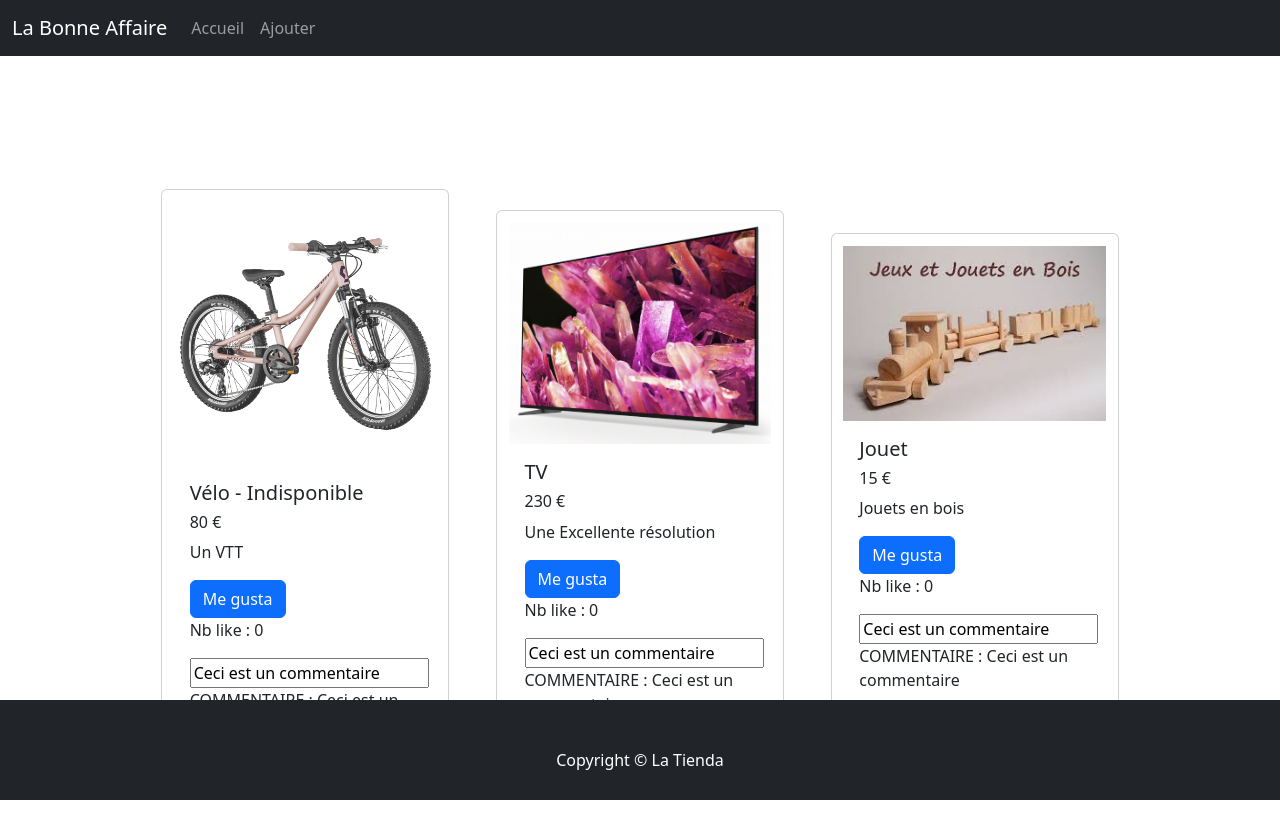
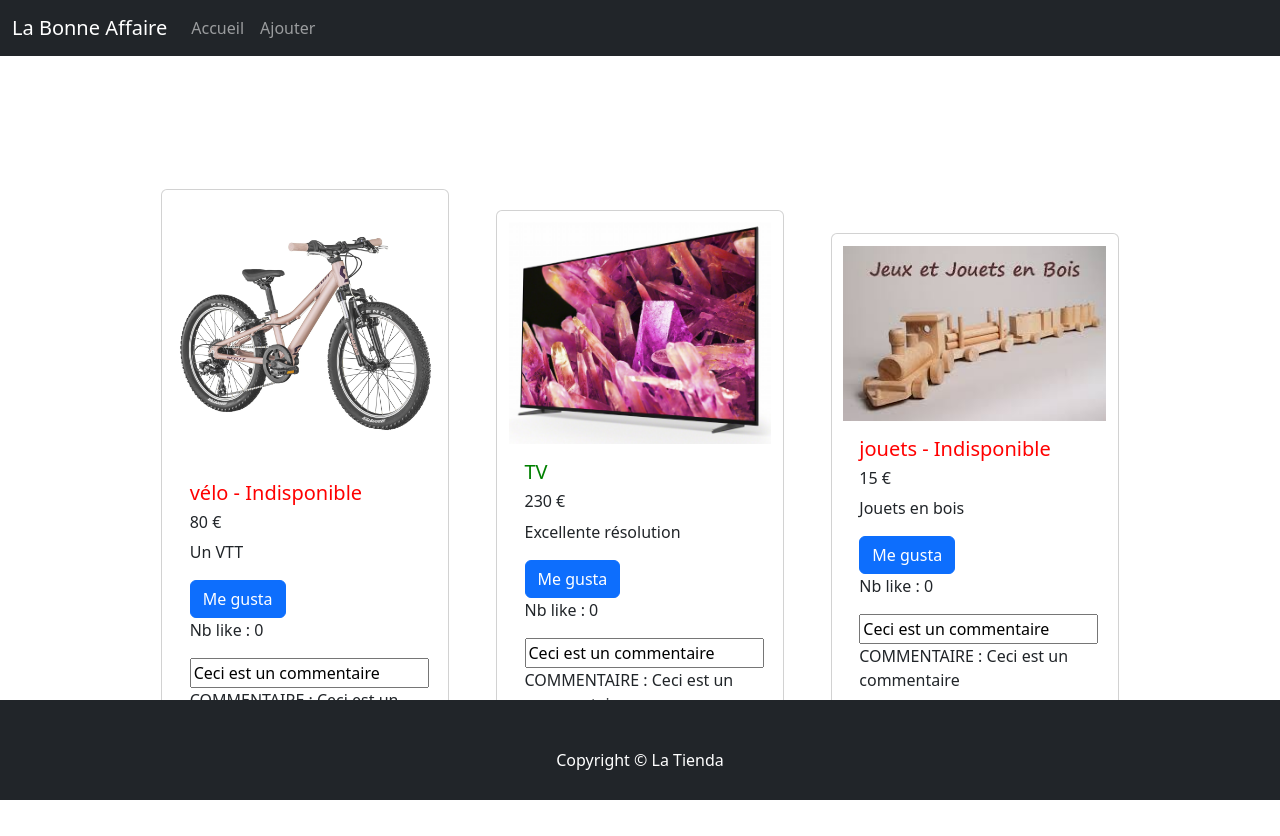
Before and after one commit to Baboo81/AngularTest, an Angular app in the folder latienda/: page / in a window 1280 px wide. Built offline with nearby package versions, Linux system fonts and the light colour scheme.

Commit message:
Added fct

```diff
--- a/latienda/src/app/app.component.html
+++ b/latienda/src/app/app.component.html
@@ -31,34 +31,17 @@
     </p>
   </div>
   <div id="home">
+
     <app-article
-      [titreArticle]=" 'Vélo' "
-      [prixArticle]="80"
-      [description]=" 'Un VTT' "
-      [urlImg]="'../assets/img/velo.jpg'"
-      [textAltImg]="'Un vélo Scott'"
-      [dispo]="false"
+      *ngFor = "let element of liste"
+      [titreArticle]="element.titreArticle"
+      [prixArticle]="element.prixArticle"
+      [description]="element.description"
+      [urlImg]="element.urlImg"
+      [textAltImg]="element.textAltImg"
+      [dispo]="element.dispo"
       (info)="onAffiche($event)">
     </app-article>
-
-    <app-article
-      [titreArticle]=" 'TV' "
-      [prixArticle]="230"
-      [description]=" 'Une Excellente résolution' "
-      [urlImg]="'../assets/img/tv.jpg'"
-      [textAltImg]="'TV Sony'"
-      [dispo]="true"
-      (info)="onAffiche($event)">
-    </app-article>
-
-    <app-article
-      [titreArticle]=" 'Jouet' "
-      [prixArticle]="15"
-      [description]=" 'Jouets en bois' "
-      [urlImg]="'../assets/img/jouets.jpg'"
-      [textAltImg]="'Jouets de luxe'"
-      [dispo]="true"
-      (info)="onAffiche($event)"></app-article>
   </div>
 </div>
 
--- a/latienda/src/app/app.component.ts
+++ b/latienda/src/app/app.component.ts
@@ -10,12 +10,36 @@ import { Component } from '@angular/core';
 //export permet d'exporter le code vers le html
 export class AppComponent {
   title = 'latienda';
-  prix1: number = 80;
-  prix2: number = 230;
-  prix3: number = 15;
   message: string = "";
 
   onAffiche(arg: string) {
     return this.message = "Merci d'avoir voté pour l'article : " + arg;
   }
+
+  liste = [
+    {
+      titreArticle: "vélo",
+      prixArticle: 80,
+      description: "Un VTT",
+      urlImg: "../assets/img/velo.jpg",
+      textAltImg: "Un vélo Scott",
+      dispo: false
+    },
+    {
+      titreArticle: "TV",
+      prixArticle: 230,
+      description: "Excellente résolution",
+      urlImg: "../assets/img/tv.jpg",
+      textAltImg: "TV Sony",
+      dispo: true
+    },
+    {
+      titreArticle: "jouets",
+      prixArticle: 15,
+      description: "Jouets en bois",
+      urlImg: "../assets/img/jouets.jpg",
+      textAltImg: "Jouets en bois de luxe",
+      dispo: false
+    }
+  ]
 }
--- a/latienda/src/app/article/article.component.html
+++ b/latienda/src/app/article/article.component.html
@@ -2,7 +2,7 @@
     <!--Property binding permet de récupérer grâce aux crochets les val contenues ds article.comp.ts pr: src et alt-->
     <img [src]="urlImg" [alt]="textAltImg">
     <div class="card-body">
-        <h5 class="card-title">
+        <h5 class="card-title" [ngStyle]="{ color : getColor()}">
             {{ titreArticle }}
             <span *ngIf="dispo === false"> - Indisponible</span>
         </h5>
--- a/latienda/src/app/article/article.component.ts
+++ b/latienda/src/app/article/article.component.ts
@@ -33,4 +33,13 @@ comment: string = "Ceci est un commentaire";
     this.info.emit(this.titreArticle);
   }
 
+  //Fct qui permet de changer la couleur du txt:
+  getColor() {
+    if (this.dispo === true) {
+        return "green"
+    } else {
+        return "red"
+    }
+  }
+
 }
```
